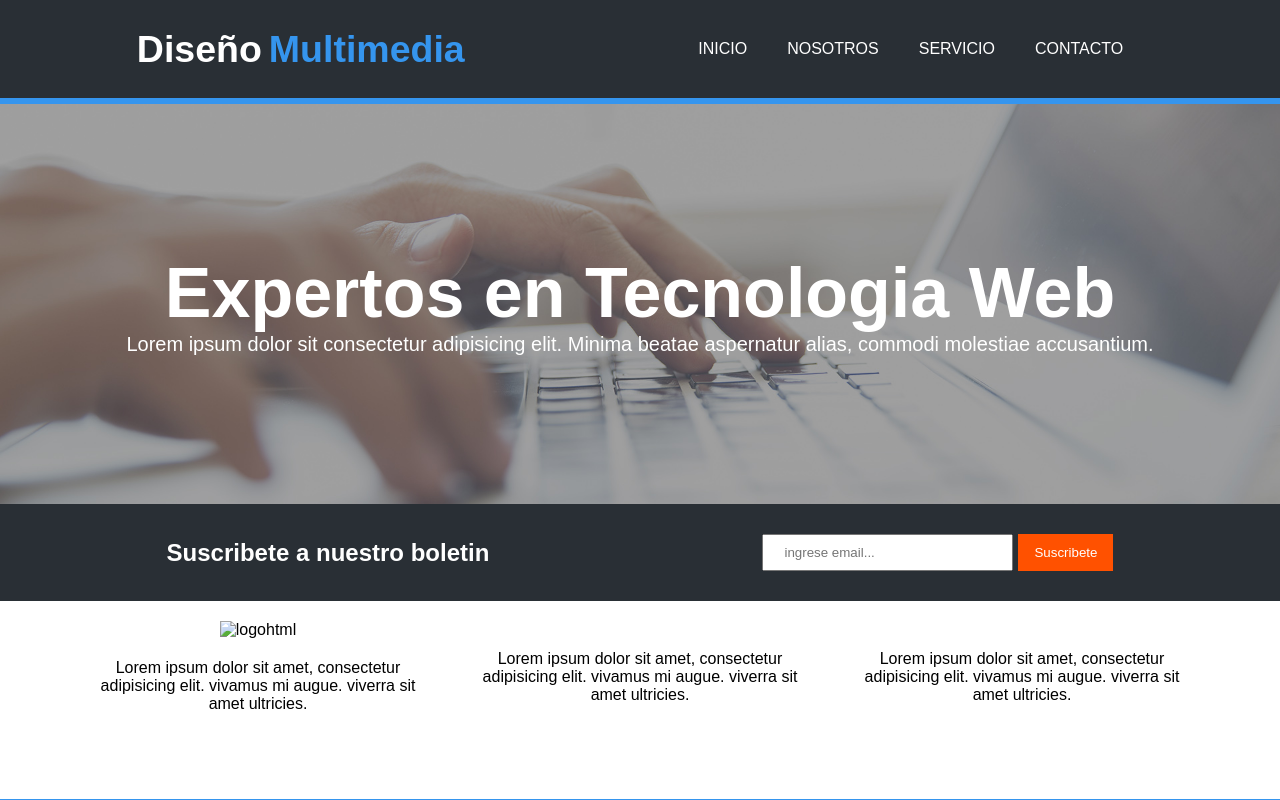
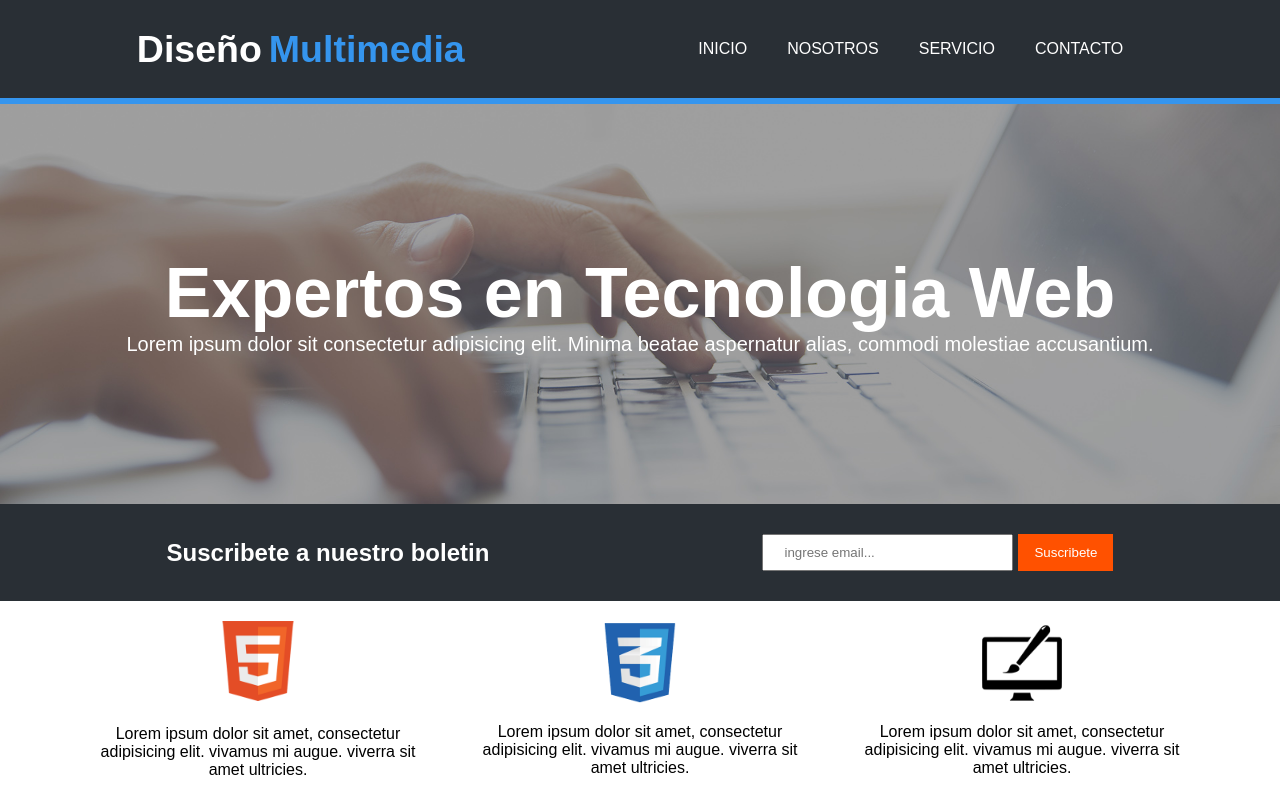
Before and after one commit to valenCs256/Proyecto-Graphel-Val, a plain HTML site: page index.html in a window 1280 px wide. Shown: the top 800 px of the page. Drawn offline with Linux system fonts and the light colour scheme.

Commit message:
index.html

```diff
--- a/index.html
+++ b/index.html
@@ -36,19 +36,19 @@
     </nav>
     <nav class="programacion">
         <div class="html">
-            <img src="/Taller/assets/images/logo_html.png" alt="logohtml">
+            <img src="assets/images/logo_html.png" alt="logohtml">
             <p class="parrafohtml">
                 Lorem ipsum dolor sit amet, consectetur adipisicing elit. vivamus mi augue. viverra sit amet ultricies.
             </p>
         </div>
         <div class="css">
-            <img src="/Taller/assets/images/logo_css.png" alt="">
+            <img src="assets/images/logo_css.png" alt="">
             <p class="parrafocss">
                 Lorem ipsum dolor sit amet, consectetur adipisicing elit. vivamus mi augue. viverra sit amet ultricies.
             </p>
         </div>
         <div class="brush">
-            <img src="/Taller/assets/images/logo_brush.png" alt="">
+            <img src="assets/images/logo_brush.png" alt="">
             <p class="parrafobrush">
                 Lorem ipsum dolor sit amet, consectetur adipisicing elit. vivamus mi augue. viverra sit amet ultricies.
             </p>
```
